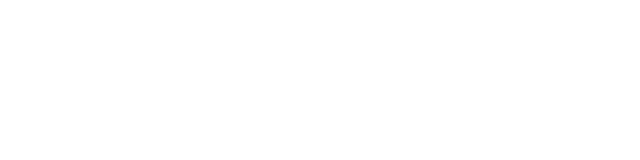
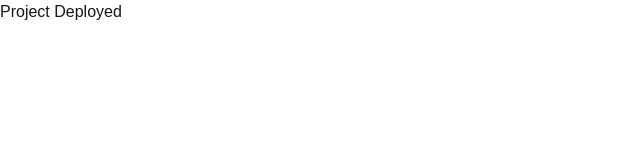
Before and after one commit to RohithKumar2002-05/exampledeployment, a Next.js app: page / in a window 1280 px wide. Shown: the top 160 px of the page, without its empty margins (0-640 px from the left). Built offline with nearby package versions, Linux system fonts and the light colour scheme.

Commit message:
text added

```diff
--- a/src/app/page.tsx
+++ b/src/app/page.tsx
@@ -1,6 +1,10 @@
 
 export default function Home() {
   return (
-    <div></div>
+    <div>
+
+
+      Project Deployed
+    </div>
   );
 }
```
